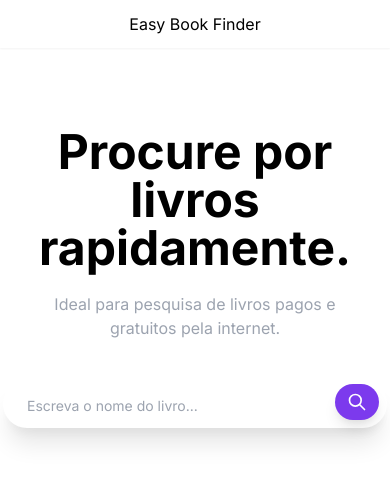
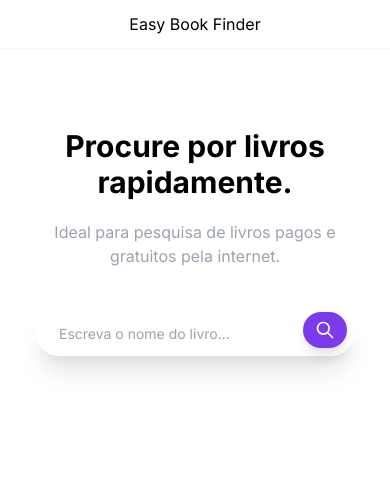
Before and after one commit to mattfreitas/simple-book-finder-tailwind, a website built with Parcel: page src/index.html in a window 390 px wide. Built offline with nearby package versions, Linux system fonts and the light colour scheme.

Commit message:
Small input using mobile

```diff
--- a/src/index.html
+++ b/src/index.html
@@ -12,12 +12,12 @@
     <body class="mb-10">
         <nav class="bg-white shadow-sm text-center py-3 text-dark">Easy Book Finder</nav>
 
-        <div class="container mx-auto px-5">
-            <h1 class="text-5xl font-bold text-center mt-20">Procure por livros rapidamente.</h1>
+        <div class="container mx-auto px-10">
+            <h1 class="text-3xl md:text-5xl font-bold text-center mt-20">Procure por livros rapidamente.</h1>
             <p class="text-gray-400 text-center mt-5">Ideal para pesquisa de livros pagos e gratuitos pela internet.</p>
 
             <div class="mt-10 flex justify-center">
-                <div class="inline-block relative">
+                <div class="inline-block relative max-w-xs md:max-w-none">
                     <input id="search-query" type="text" class="transition duration-500 focus:shadow-2xl px-6 pt-4 pb-3 bg-white shadow-xl w-96 max-w-full focus:outline-none rounded-full text-sm" placeholder="Escreva o nome do livro...">
                     <button id="search-button" class="transition duration-200 focus:outline-none rounded-full hover:bg-purple-500 bg-purple-600 flex text-sm text-white px-3 py-2 absolute right-0 top-0 mt-1 mr-2 shadow-lg">
                         <svg xmlns="http://www.w3.org/2000/svg" width="20" fill="none" viewBox="0 0 24 24" stroke="currentColor">
--- a/src/js/main.js
+++ b/src/js/main.js
@@ -97,13 +97,13 @@ function updateSearchResults(data) {
     resultsHolder.innerHTML = ''; // Clean the HTML
 
     data.forEach(function(item) {
+        let price;
         let volume = item.volumeInfo;
         let sale = item.saleInfo;
         let images = volume.imageLinks || { thumbnail: 'https://via.placeholder.com/128x182' };
         let publisher = volume.publisher;
         let publishedDate = volume.publishedDate || 'Desconhecido';
         let authors = volume.authors || ['Desconhecido'];
-        let price;
         let buyLink = sale.buyLink || 'loja-nao-encontrada';
         let templateViewMore = '', templatePricing = '';
 
```
